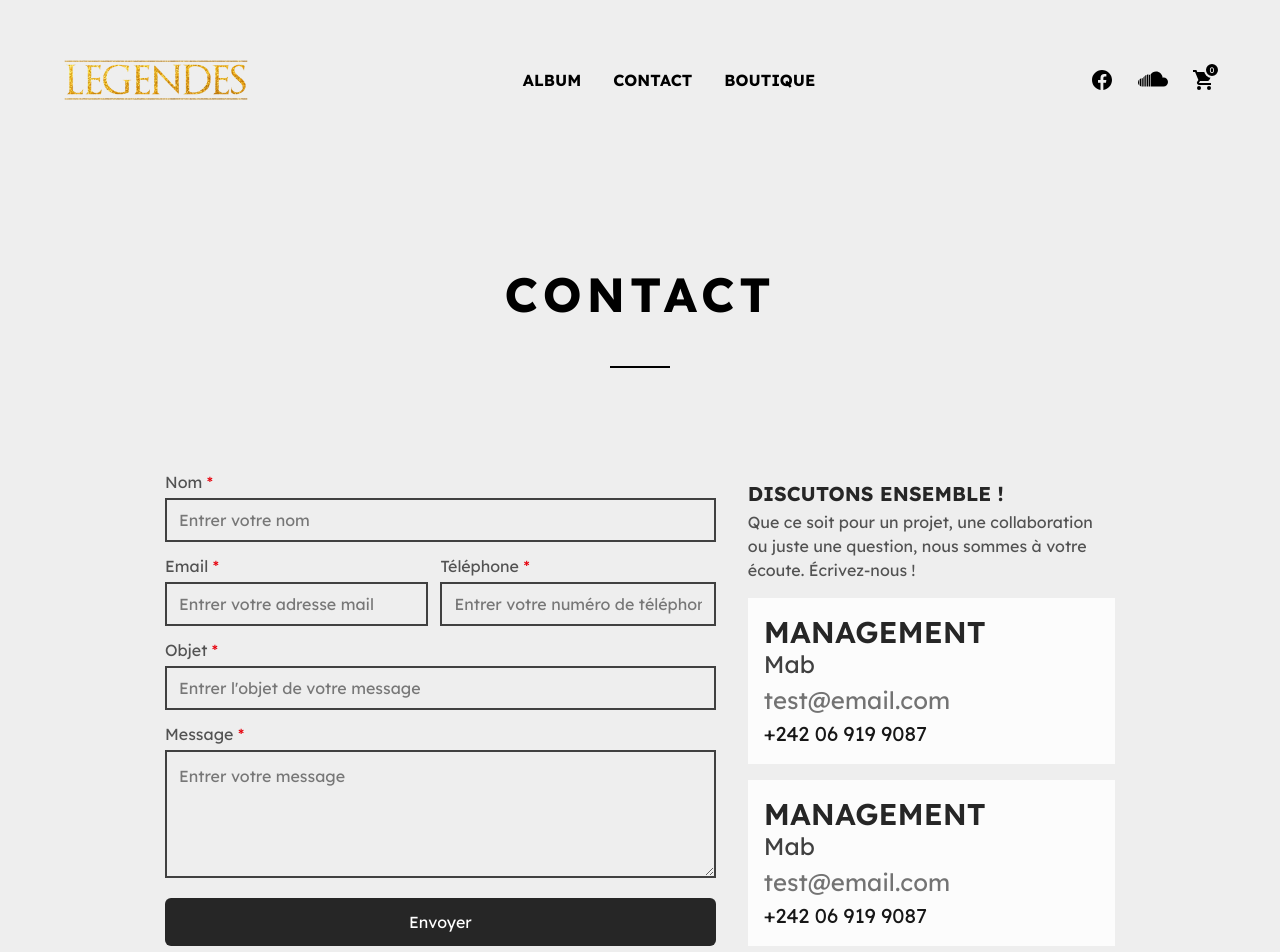
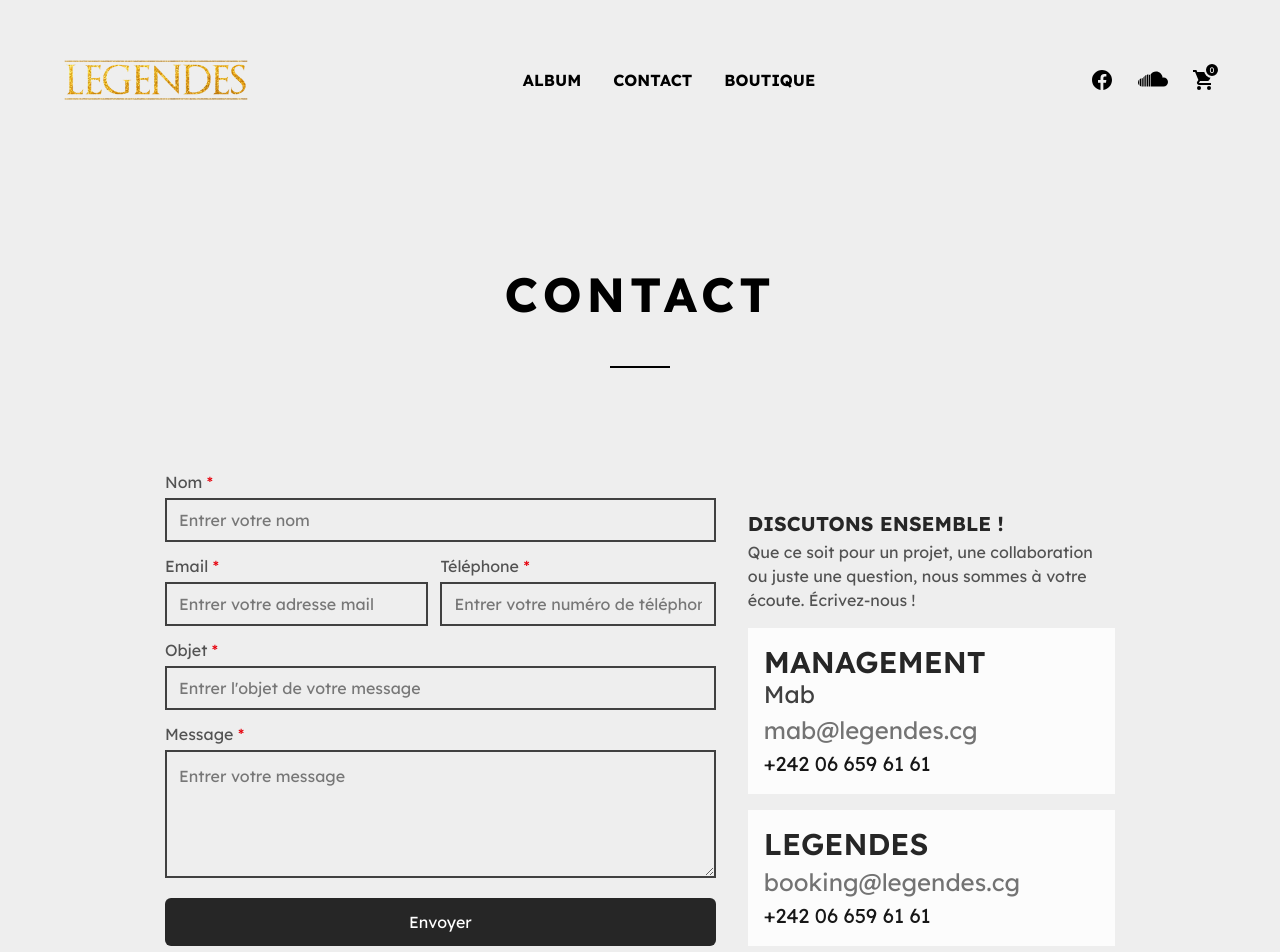
Before and after one commit to Christ7Komika/legendes, a React app: page /contact in a window 1280 px wide. Shown: the top 952 px of the page. Built offline with nearby package versions, Linux system fonts and the light colour scheme; the HTML template or start-up script is replaced by a standard one; what typescript-cookie would draw is missing.

Commit message:
Mise à jour

```diff
--- a/src/components/card/InfoContactCard.tsx
+++ b/src/components/card/InfoContactCard.tsx
@@ -1,14 +1,26 @@
-export default function InfoContactCard() {
+type InfoContactCardProps = {
+  job: string;
+  username?: string;
+  email: string;
+  telephone: string;
+};
+
+export default function InfoContactCard({
+  job,
+  username,
+  email,
+  telephone,
+}: InfoContactCardProps) {
   return (
     <div className="space-y-1 bg-white/80 p-4 h-fit">
       <div className="-space-y-0.5">
         <h2 className="font-semibold text-neutral-800 text-3xl uppercase">
-          Management
+          {job}
         </h2>
-        <p className="text-neutral-700 text-2xl">Mab</p>
+        {username && <p className="text-neutral-700 text-2xl">{username}</p>}
       </div>
-      <p className="text-neutral-500 text-2xl">test@email.com</p>
-      <span className="text-neutral-900 text-xl">+242 06 919 9087</span>
+      <p className="text-neutral-500 text-2xl">{email}</p>
+      <span className="text-neutral-900 text-xl">{telephone}</span>
     </div>
   );
 }
--- a/src/components/contact/ContactForm.tsx
+++ b/src/components/contact/ContactForm.tsx
@@ -16,8 +16,17 @@ export default function ContactForm() {
               question, nous sommes à votre écoute. Écrivez-nous !
             </p>
           </div>
-          <InfoContactCard />
-          <InfoContactCard />
+          <InfoContactCard
+            job="MANAGEMENT"
+            email="mab@legendes.cg"
+            username="Mab"
+            telephone="+242 06 659 61 61"
+          />
+          <InfoContactCard
+            job="LEGENDES"
+            email="booking@legendes.cg"
+            telephone="+242 06 659 61 61"
+          />
         </div>
       </div>
     </div>
--- a/src/pages/CompletedPayment.tsx
+++ b/src/pages/CompletedPayment.tsx
@@ -2,7 +2,6 @@ import { useEffect, useRef, useState } from "react";
 import useArticle from "../stores/article";
 import { SERVER_HOST } from "../lib/constant";
 import useAlbums from "../stores/albums";
-import Navbar from "../components/Navbar";
 import Footer from "../components/Footer";
 import { CheckIcon, LoaderIcon } from "../components/icons/Icons";
 import NotFound from "../components/NotFound";
```
